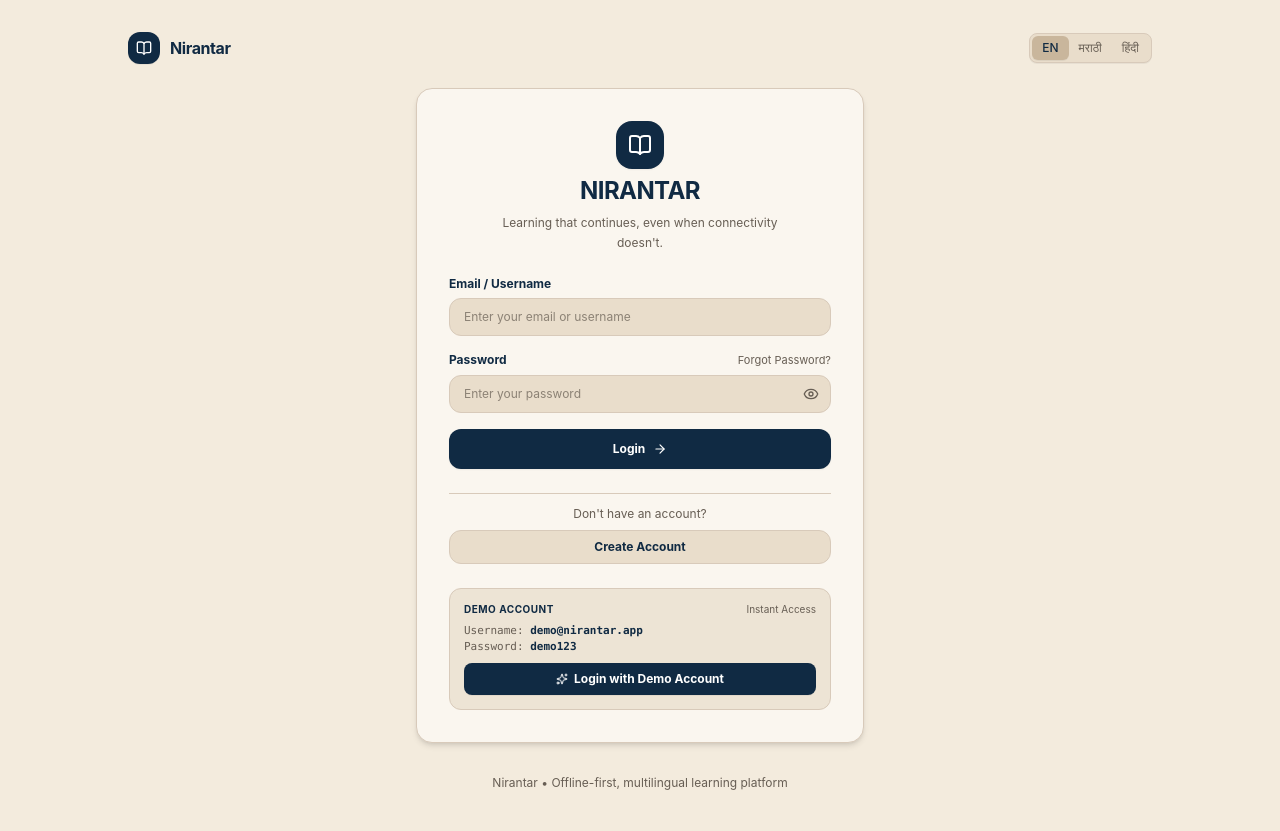
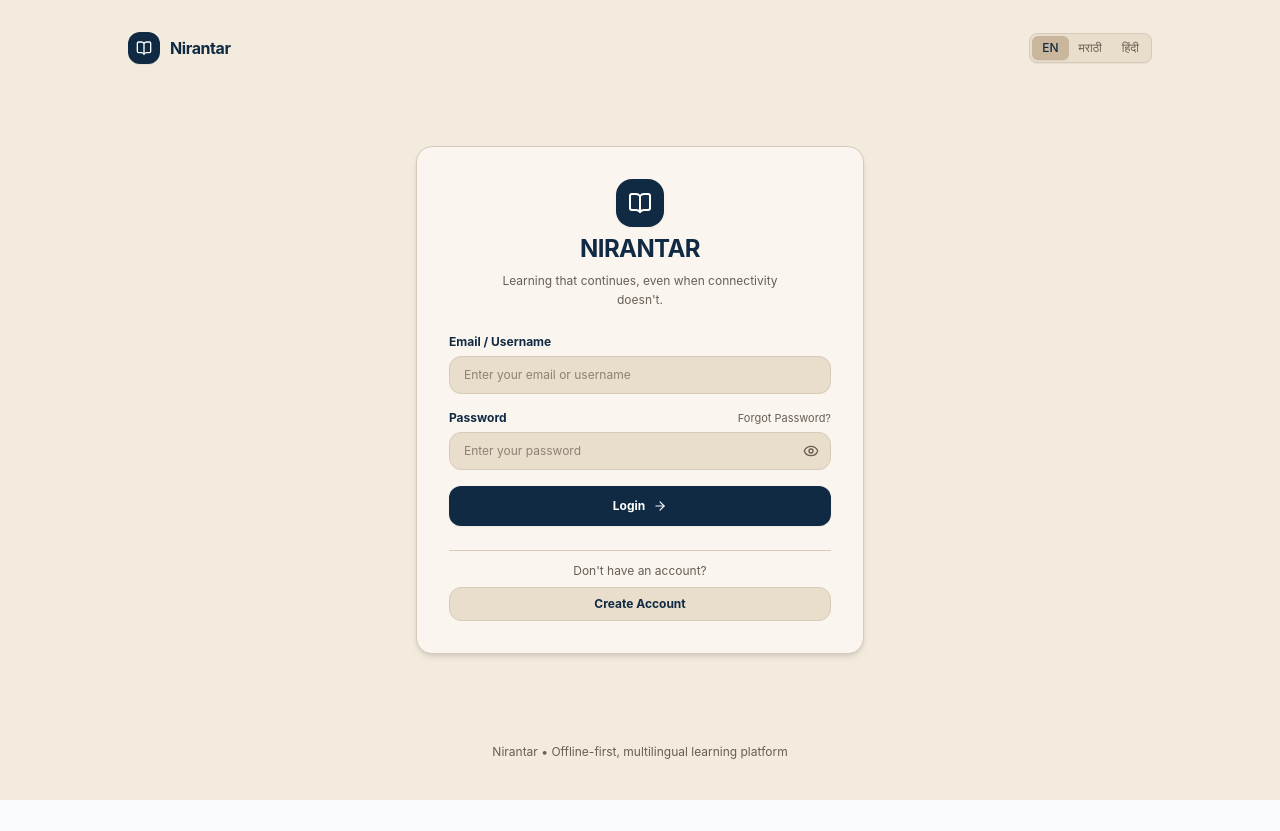
Before and after one commit to Kalashri07/nirantar, a React (Vite) app: page / in a window 1280 px wide. After the commit the page ends 800 px from the top, so only its background shows below. Built offline with nearby package versions, Linux system fonts and the light colour scheme.

Commit message:
Remove demo credentials box from login page

```diff
--- a/src/components/LoginPage.tsx
+++ b/src/components/LoginPage.tsx
@@ -50,15 +50,6 @@ export const LoginPage: React.FC = () => {
     }
 
     loginUser(emailOrUsername);
-  };
-
-  const handleDemoLogin = () => {
-    setEmailOrUsername('demo@nirantar.app');
-    setPassword('demo123');
-    setSuccessMessage('Logging in with Demo Account...');
-    setTimeout(() => {
-      loginUser('Learner');
-    }, 400);
   };
 
   const handleContinueOffline = () => {
@@ -205,7 +196,7 @@ export const LoginPage: React.FC = () => {
                 </label>
                 <button
                   type="button"
-                  onClick={() => alert('Demo prototype: Use password "demo123" or click Login with Demo Account.')}
+                  onClick={() => alert('Password reset instructions will be sent to your registered email.')}
                   className="text-[11px] text-[#675E54] hover:text-[#102A43]"
                 >
                   {t.login.forgotPassword}
@@ -257,30 +248,6 @@ export const LoginPage: React.FC = () => {
             </button>
           </div>
 
-          {/* Demo Account Box */}
-          <div className="p-3.5 bg-[#E9DDCB]/70 border border-[#D8CABA] rounded-xl text-xs space-y-2">
-            <div className="flex items-center justify-between">
-              <span className="font-bold text-[#102A43] uppercase tracking-wider text-[10px]">
-                {t.login.demoAccountTitle}
-              </span>
-              <span className="text-[10px] text-[#675E54]">Instant Access</span>
-            </div>
-
-            <div className="text-[11px] text-[#675E54] font-mono space-y-0.5">
-              <div>Username: <strong className="text-[#102A43]">demo@nirantar.app</strong></div>
-              <div>Password: <strong className="text-[#102A43]">demo123</strong></div>
-            </div>
-
-            <button
-              type="button"
-              onClick={handleDemoLogin}
-              className="w-full py-2 bg-[#102A43] hover:bg-[#0C1F33] text-white font-bold text-xs rounded-lg shadow-2xs transition-colors flex items-center justify-center gap-1.5 mt-1 cursor-pointer"
-            >
-              <Sparkles className="w-3 h-3" />
-              <span>{t.login.demoBtn}</span>
-            </button>
-          </div>
-
         </div>
       </main>
 
```
